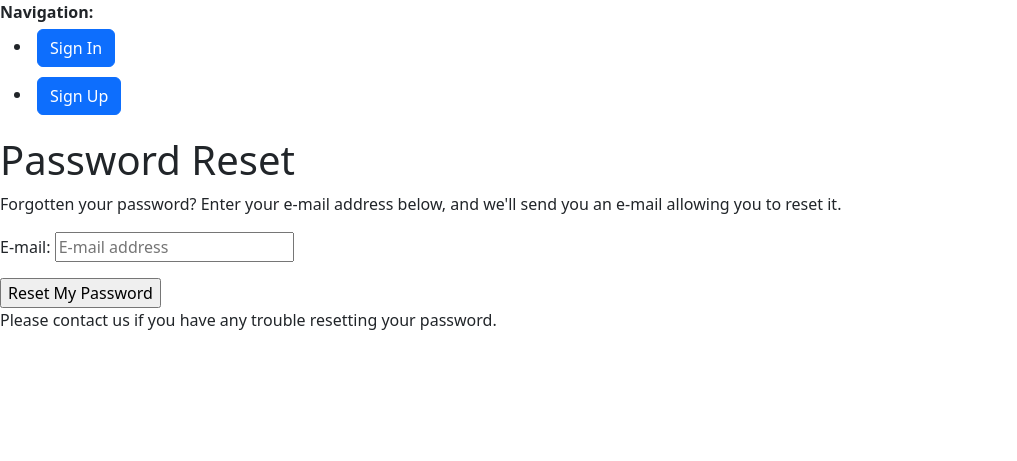
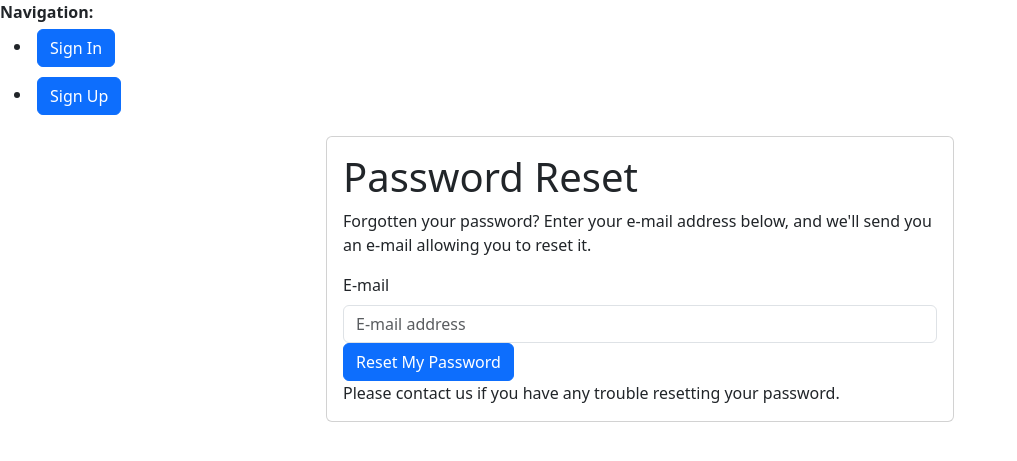
Before and after one commit to danish233/TutorMe-App, a Django app: page /accounts/password/reset/ in a window 1280 px wide. Shown: the top 461 px of the page, without its empty margins (0-1017 px from the left). Run offline with Django 4.2, Linux system fonts and the light colour scheme; some libraries are stand-ins or nearby versions.

Commit message:
Banner added to student and tutor home, Password reset page formatted

```diff
--- a/mysite/settings.py
+++ b/mysite/settings.py
@@ -46,6 +46,7 @@ INSTALLED_APPS = [
     'allauth.account',
     'allauth.socialaccount',
     'allauth.socialaccount.providers.google',
+    'widget_tweaks',
     'bootstrap5',
 ]
 
@@ -57,6 +58,7 @@ MIDDLEWARE = [
     "django.contrib.auth.middleware.AuthenticationMiddleware",
     "django.contrib.messages.middleware.MessageMiddleware",
     "django.middleware.clickjacking.XFrameOptionsMiddleware",
+    "django.middleware.locale.LocaleMiddleware",
 ]
 
 ROOT_URLCONF = "mysite.urls"
@@ -69,6 +71,7 @@ TEMPLATES = [
         "OPTIONS": {
             "context_processors": [
                 "django.template.context_processors.debug",
+                'django.template.context_processors.i18n',
                 "django.template.context_processors.request",
                 "django.contrib.auth.context_processors.auth",
                 "django.contrib.messages.context_processors.messages",
--- a/templates/account/base.html
+++ b/templates/account/base.html
@@ -15,6 +15,7 @@
   <head>
     <meta http-equiv="X-UA-Compatible" content="IE=edge">
     <meta name="viewport" content="width=device-width, initial-scale=1.0">
+    <link rel="stylesheet" href="https://cdnjs.cloudflare.com/ajax/libs/font-awesome/5.15.3/css/all.min.css" integrity="sha512-DjG0sJKs32I8WflNDNF03wOq3qjK2DB9rFeY/hFvzjLzt7JxpLz4mV4dHSvgKUxV6Uu/j6S8V7KuHKo3qV7a5Q==" crossorigin="anonymous" referrerpolicy="no-referrer" />
     <title>{% block head_title %}{% endblock %}</title>
     {% block extra_head %}
     {% endblock %}
--- a/templates/account/password_reset.html
+++ b/templates/account/password_reset.html
@@ -1,7 +1,6 @@
 {% extends "account/base.html" %}
 
 <!-- Bootstrap code -->
-{# Load the tag library #}
 {% load bootstrap5 %}
 
 {# Load CSS and JavaScript #}
@@ -13,23 +12,32 @@
 
 {% load i18n %}
 {% load account %}
-
-{% block head_title %}{% trans "Password Reset" %}{% endblock %}
+{% load widget_tweaks %}
 
 {% block content %}
-
-    <h1>{% trans "Password Reset" %}</h1>
+  <div class="row justify-content-center">
+    <div class="col-md-6">
+      <div class="card">
+        <div class="card-body">
+          <h1 class="card-title">{% trans "Password Reset" %}</h1>
           {% if user.is_authenticated %}
           {% include "account/snippets/already_logged_in.html" %}
           {% endif %}
 
-    <p>{% trans "Forgotten your password? Enter your e-mail address below, and we'll send you an e-mail allowing you to reset it." %}</p>
+          <p class="card-text">{% trans "Forgotten your password? Enter your e-mail address below, and we'll send you an e-mail allowing you to reset it." %}</p>
 
           <form method="POST" action="{% url 'account_reset_password' %}" class="password_reset">
             {% csrf_token %}
-        {{ form.as_p }}
-        <input type="submit" value="{% trans 'Reset My Password' %}" />
+            <div class="form-group">
+              <label for="{{ form.email.id_for_label }}" class="form-label">{% trans "E-mail" %}</label>
+              {% render_field form.email class+="form-control" %}
+            </div>
+            <button type="submit" class="btn btn-primary">{% trans 'Reset My Password' %}</button>
           </form>
 
-    <p>{% blocktrans %}Please contact us if you have any trouble resetting your password.{% endblocktrans %}</p>
+          <p class="card-text">{% blocktrans %}Please contact us if you have any trouble resetting your password.{% endblocktrans %}</p>
+        </div>
+      </div>
+    </div>
+  </div>
 {% endblock %}
--- a/templates/tutor.html
+++ b/templates/tutor.html
@@ -14,7 +14,7 @@
           <span class="navbar-toggler-icon"></span>
         </button>
         <div class="collapse navbar-collapse justify-content-between" id="navbarNav">
-          <span class="navbar-text text-white">Hello, {{ request.user.username }}</span>
+          <span class="navbar-text text-white">Hello, tutor {{ request.user.username }}</span>
           <ul class="navbar-nav">
             <li class="nav-item">
               <form class="form-inline my-2 my-lg-0" action="{% url 'tutor_dashboard' %}" method="get">
```
Also changed, not shown: templates/student_home.html (+15 -1 lines), templates/tutor_home.html (+12 -1 lines). Lines whose indentation alone changed are shown as unchanged.
